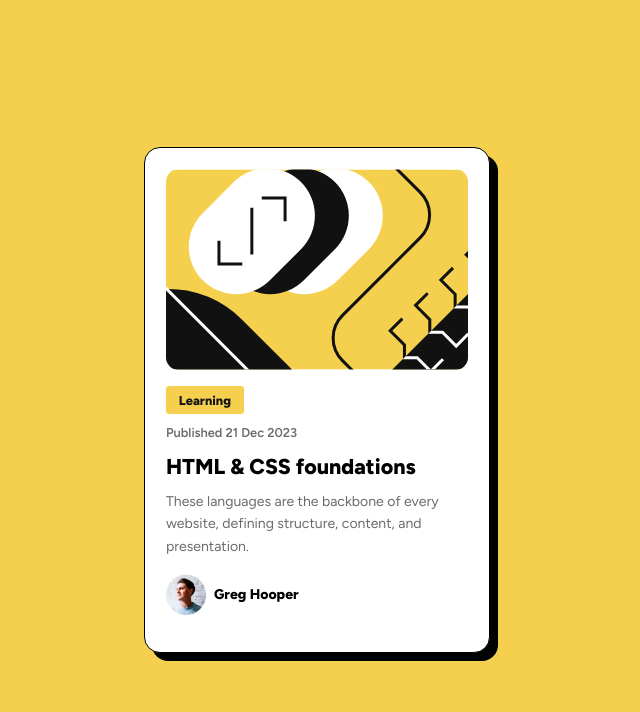
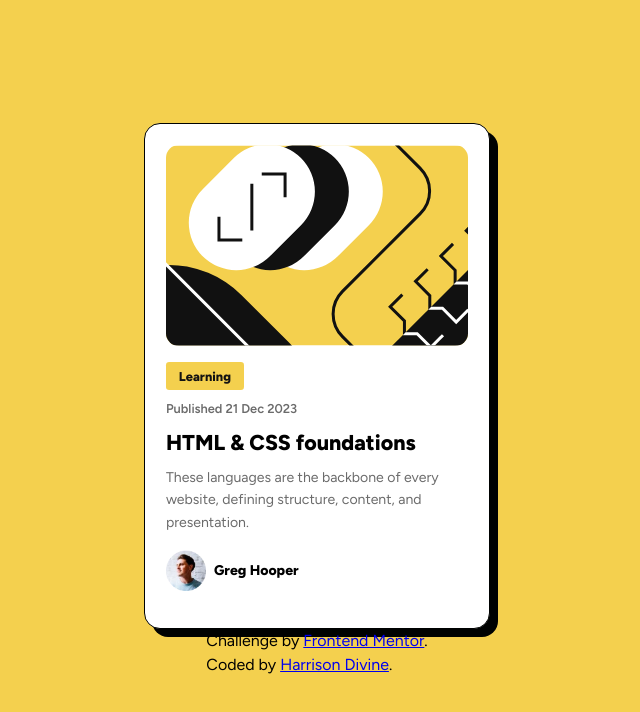
Before and after one commit to Onenne1/frontend-mentor-blog-preview-card, a plain HTML site: page index.html in a window 1280 px wide. Shown: the whole page, without its empty margins (323-963 px from the left). Drawn offline with Linux system fonts and the light colour scheme.

Commit message:
Update index.html

```diff
--- a/index.html
+++ b/index.html
@@ -4,13 +4,9 @@
 <head>
   <meta charset="UTF-8" />
   <meta name="viewport" content="width=device-width, initial-scale=1.0" />
-  <!-- displays site properly based on user's device -->
-
   <link rel="icon" type="image/png" sizes="32x32" href="./images/favicon-32x32.png" />
   <link rel="stylesheet" href="styles.css" />
   <title>Frontend Mentor | Blog preview card</title>
-
-  <!-- Feel free to remove these styles or customise in your own stylesheet 👍 -->
 </head>
 
 <body>
@@ -40,7 +36,7 @@
 
   </main>
 
-  <!-- <div class="attribution">
+  <div class="attribution">
 
     <p> Challenge by
       <a href="https://www.frontendmentor.io?ref=challenge" target="_blank">Frontend Mentor</a>.
@@ -49,7 +45,7 @@
     <p> Coded by <a target="_blank" href="https://www.frontendmentor.io/profile/Onenne1">Harrison Divine</a>.
     </p>
 
-  </div> -->
+  </div>
 </body>
 
 </html>
```
